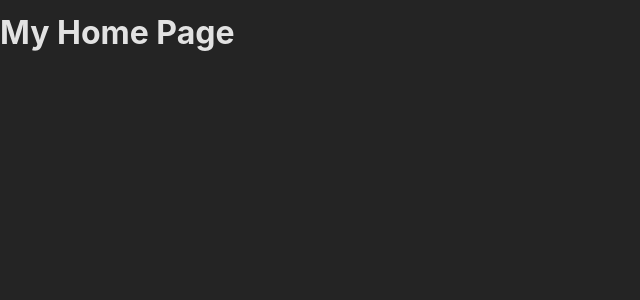
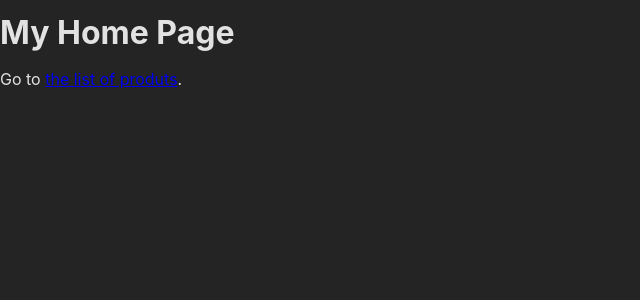
Before and after one commit to blessing986/React-Router, a React (Create React App) app: page / in a window 1280 px wide. Shown: the top 300 px of the page, without its empty margins (0-640 px from the left). Built offline with nearby package versions, Linux system fonts and the light colour scheme.

Commit message:
chore: navigating between pages with links

```diff
--- a/src/pages/Home.js
+++ b/src/pages/Home.js
@@ -1,5 +1,14 @@
+import { Link } from "react-router-dom";
+
 const HomePage = () => {
-  return <h1>My Home Page</h1>;
+  return (
+    <>
+      <h1>My Home Page</h1>
+      <p>
+        Go to <Link to="/products">the list of produts</Link>.
+      </p>
+    </>
+  );
 };
 
 export default HomePage;
```
